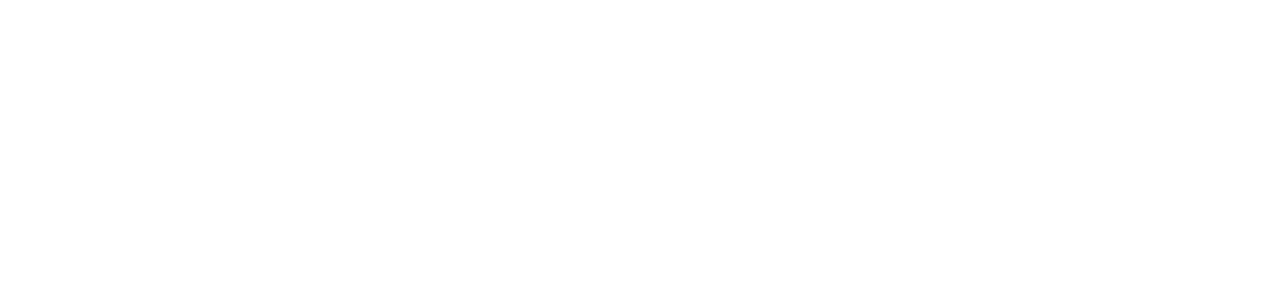
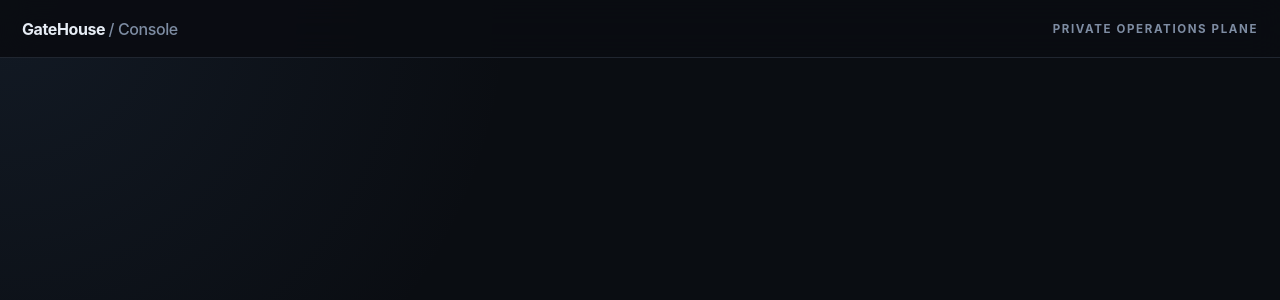
Before and after one commit to michaelcuneo/gatehouse, a SvelteKit app in the folder apps/web/: page /admin/endpoints in a window 1280 px wide. Shown: the top 300 px of the page. Built offline with nearby package versions, Linux system fonts and the light colour scheme.

Commit message:
feat(console): add gatehouse console shell

```diff
--- a/apps/web/src/routes/+layout.svelte
+++ b/apps/web/src/routes/+layout.svelte
@@ -1,11 +1,25 @@
 <script lang="ts">
-	import favicon from '$lib/assets/favicon.svg';
+  import favicon from '$lib/assets/favicon.svg';
+  import './app.css';
 
-	let { children } = $props();
+  let { children } = $props();
 </script>
 
 <svelte:head>
-	<link rel="icon" href={favicon} />
+  <title>GateHouse Console</title>
+  <meta
+    name="description"
+    content="Private cross-project engineering and infrastructure operations console."
+  />
+  <link rel="icon" href={favicon} />
 </svelte:head>
 
-{@render children()}
+<div class="shell">
+  <header class="topbar">
+    <a class="brand" href="/">GateHouse <span>/ Console</span></a>
+    <div class="spacer"></div>
+    <span class="eyebrow">Private operations plane</span>
+  </header>
+
+  {@render children()}
+</div>
```
